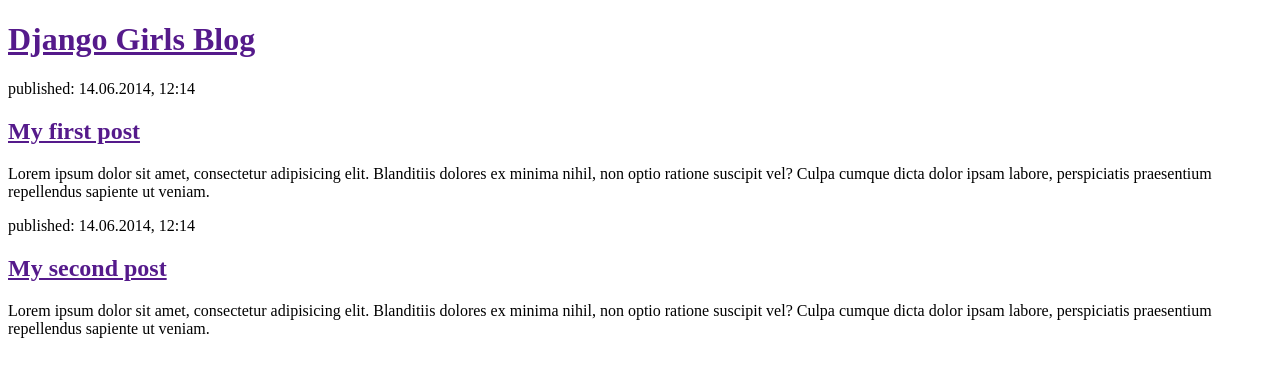
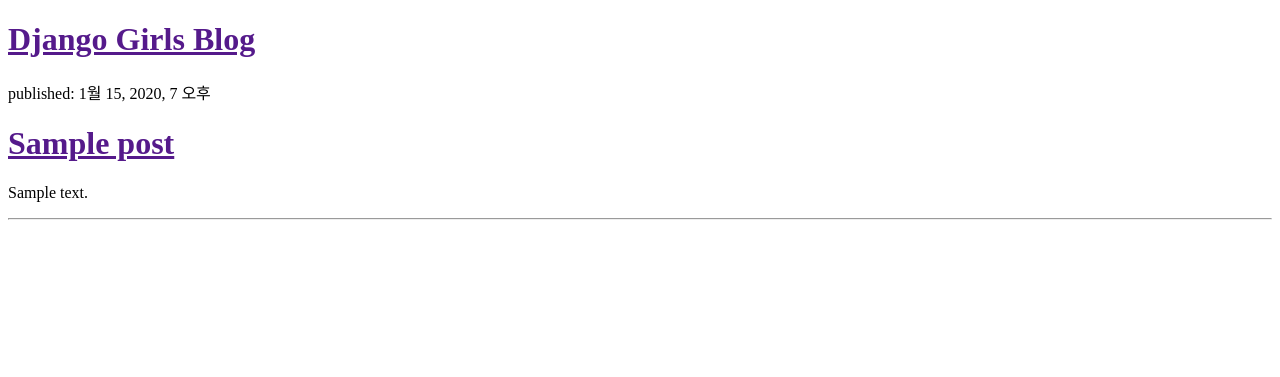
Before and after one commit to ingmcc123/my-first-blog, a Django app: template blog/templates/blog/post_list.html in a window 1280 px wide. Shown: the top 377 px of the page. Run offline with Django 3.2, Linux system fonts and the light colour scheme; the template is opened without the code that fills it: values that come from a table or form of the project are taken from there, others are empty; tables that the repository leaves empty hold one stand-in row (values such as "Sample post").

Commit message:
Modified templates to display posts from database.

```diff
--- a/blog/templates/blog/post_list.html
+++ b/blog/templates/blog/post_list.html
@@ -1,5 +1,5 @@
 <!DOCTYPE html>
-<html lang="en">
+<html lang="ko">
 <head>
     <meta charset="UTF-8">
     <title>Django Girls blog</title>
@@ -9,16 +9,13 @@
         <h1><a href="">Django Girls Blog</a></h1>
     </div>
 
-    <div>
-        <p>published: 14.06.2014, 12:14</p>
-        <h2><a href="">My first post</a></h2>
-        <p>Lorem ipsum dolor sit amet, consectetur adipisicing elit. Blanditiis dolores ex minima nihil, non optio ratione suscipit vel? Culpa cumque dicta dolor ipsam labore, perspiciatis praesentium repellendus sapiente ut veniam.</p>
-    </div>
-
-    <div>
-        <p>published: 14.06.2014, 12:14</p>
-        <h2><a href="">My second post</a></h2>
-        <p>Lorem ipsum dolor sit amet, consectetur adipisicing elit. Blanditiis dolores ex minima nihil, non optio ratione suscipit vel? Culpa cumque dicta dolor ipsam labore, perspiciatis praesentium repellendus sapiente ut veniam.</p>
-    </div>
+    {% for post in posts %}
+        <div>
+            <p>published: {{ post.published_date }}</p>
+            <h1><a href="">{{ post.title }}</a></h1>
+            <p>{{ post.text|linebreaksbr }}</p>
+            <hr>
+        </div>
+    {% endfor %}
 </body>
 </html>
--- a/blog/views.py
+++ b/blog/views.py
@@ -1,4 +1,7 @@
 from django.shortcuts import render
+from django.utils import timezone
+from .models import Post
 
 def post_list(request):
-    return render(request, 'blog/post_list.html', {})
+    posts = Post.objects.filter(published_date__lte=timezone.now()).order_by('published_date')
+    return render(request, 'blog/post_list.html', {'posts':posts})
```
